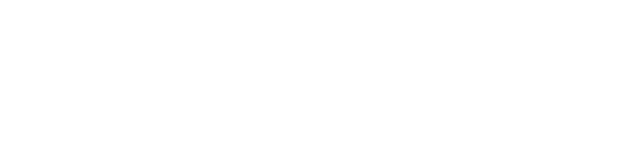
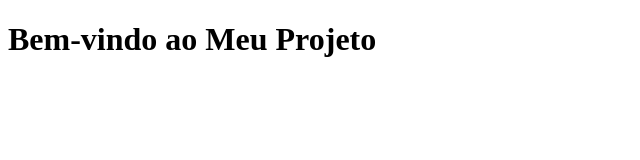
Before and after one commit to laryssaantunes/Atividadede1-GCSI, a plain HTML site: page index.html in a window 1280 px wide. Shown: the whole page, without its empty margins (0-640 px from the left). Drawn offline with Linux system fonts and the light colour scheme.

Commit message:
commit adicionando o <h1></h1>

```diff
--- a/index.html
+++ b/index.html
@@ -3,9 +3,9 @@
 <head>
     <meta charset="UTF-8">
     <meta name="viewport" content="width=device-width, initial-scale=1.0">
-    <title>Document</title>
+    <title>Atividade 1</title>
 </head>
 <body>
-
+    <h1>Bem-vindo ao Meu Projeto</h1>
 </body>
 </html>
```
Also changed, not shown: 1 other file.
